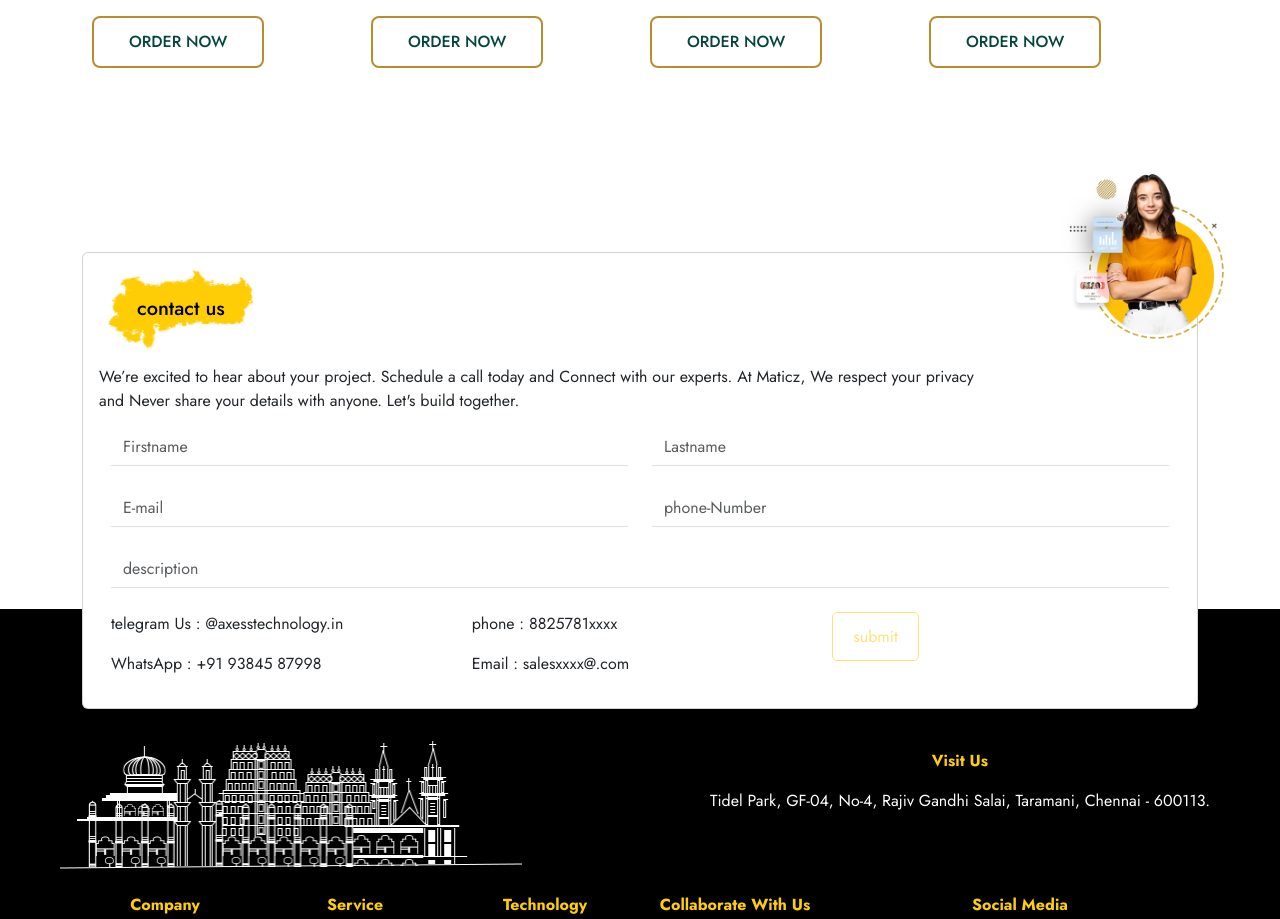
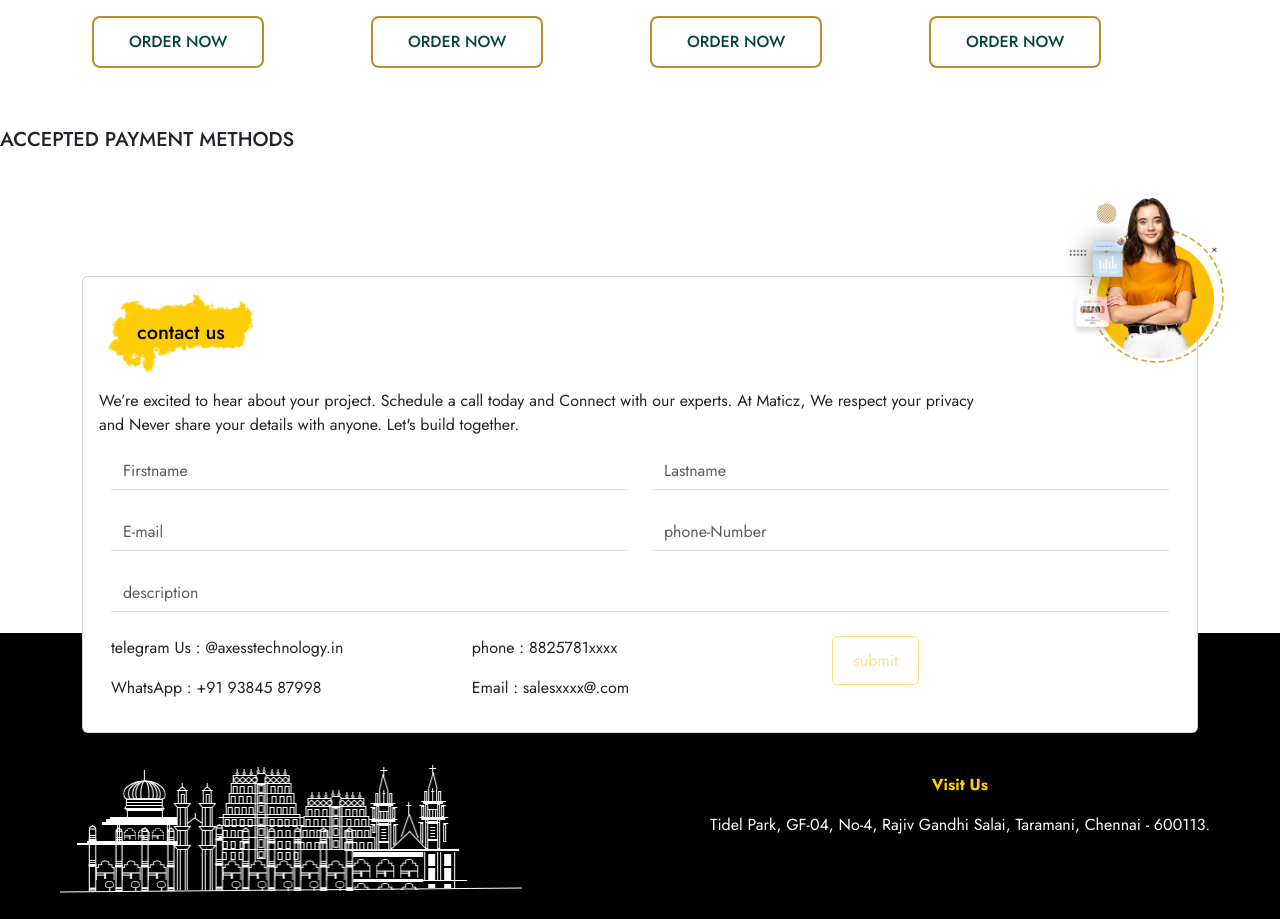
Before and after one commit to axessmongo/AxessTechnology-project, a React (Vite) app in the folder client/: page /pricing in a window 1280 px wide. Shown: the part 1600-2519 px from the top of the page. Built offline with nearby package versions, Linux system fonts and the light colour scheme.

Commit message:
no changes

```diff
--- a/client/src/pages/Pricing.jsx
+++ b/client/src/pages/Pricing.jsx
@@ -79,11 +79,11 @@ function Pricing() {
 						</ul>
 						<a href="#" className="order-btn">Order Now</a>
 					</div>
-					{/* <div className='Pay'>
-						<h3>ACCEPTED PAYMENT METHODS</h3>
+				</div>
+				<div className='Pay'>
+						<h5>ACCEPTED PAYMENT METHODS</h5>
 
-					</div> */}
-				</div>
+					</div>
 			</section >
 			<Footer />
 		</>
```
